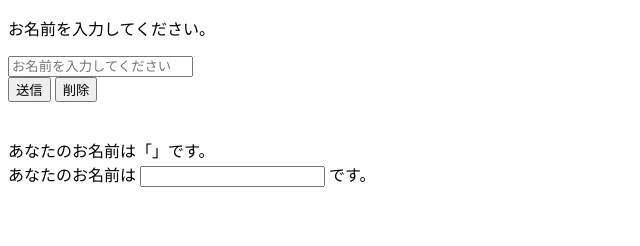
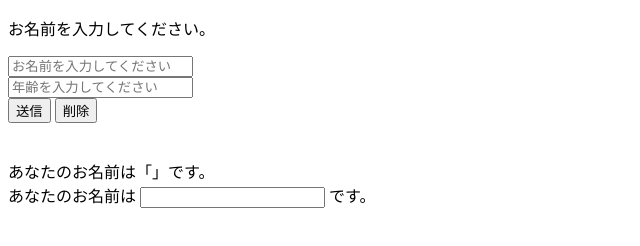
Before and after one commit to okawahiroto/js02, a plain HTML site: page index.html in a window 1280 px wide. Shown: the whole page, without its empty margins (0-640 px from the left). Drawn offline with Linux system fonts and the light colour scheme.

Commit message:
年齢追加

```diff
--- a/index.html
+++ b/index.html
@@ -11,8 +11,9 @@
   <form class="form" id="form">
     <input type="text" id="nameInput" placeholder="お名前を入力してください">
     <br>
-    <!-- <input type="number" id="age" placeholder="年齢を入力してください">
-    <br> -->
+    <!-- 20210117年齢追加 -->
+    <input type="number" id="ageInput" placeholder="年齢を入力してください">
+    <br>
     <input type="button" value="送信" id="btnSubmit">
     <input type="button" value="削除" id="btnDelete">
   </form>
```
Also changed, not shown: scripts/main.js (+6 -1 lines).
